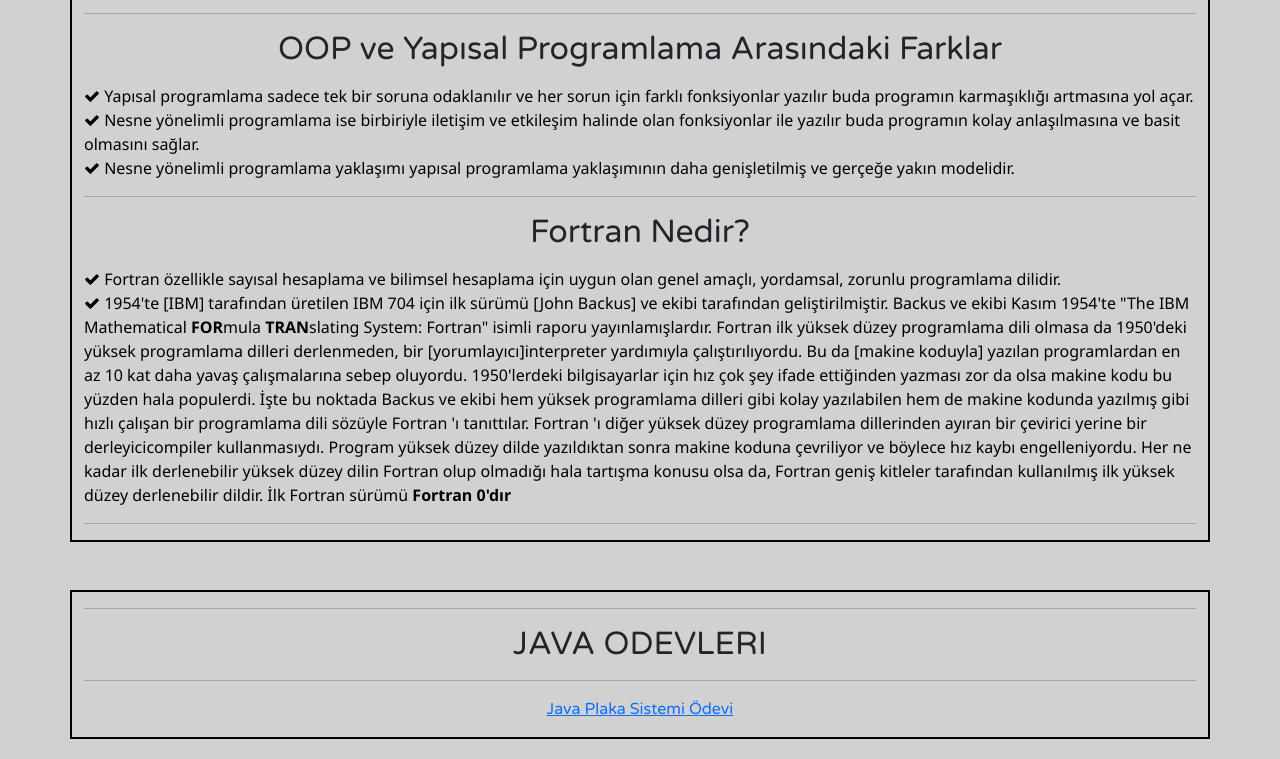
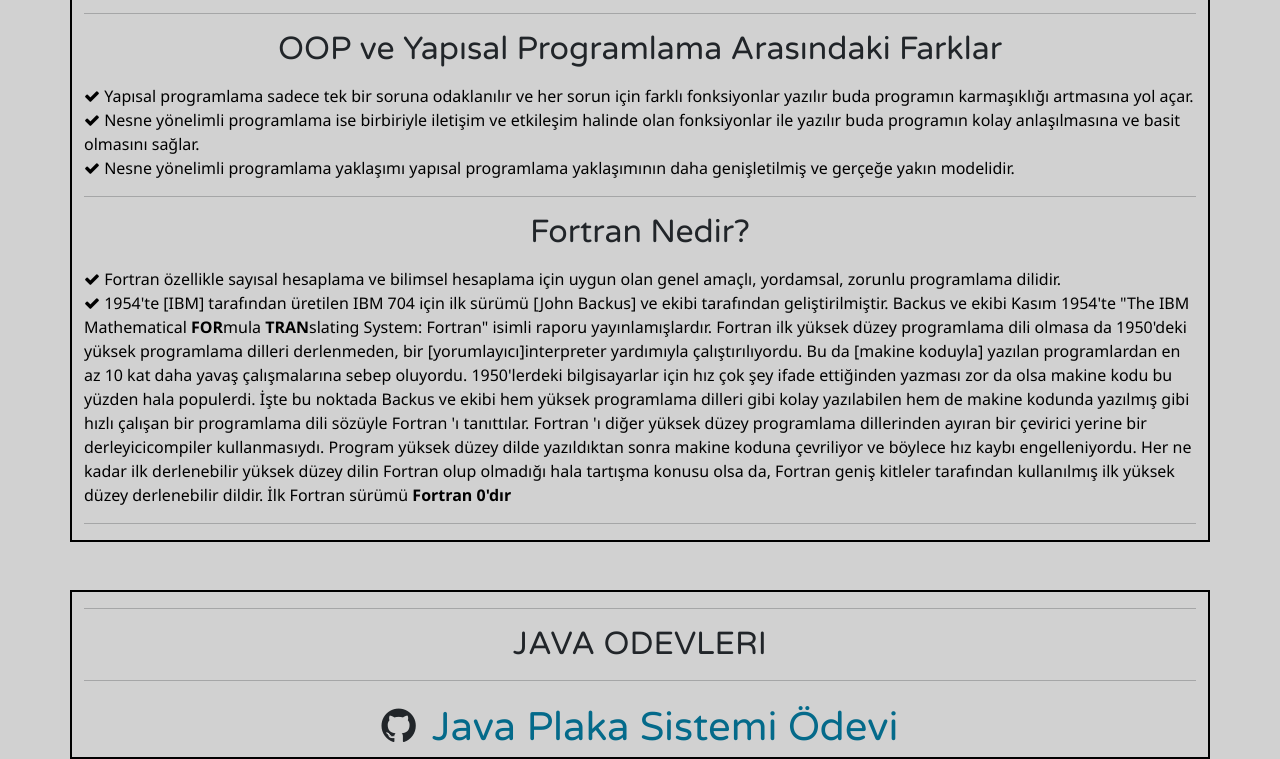
Before and after one commit to smtzengin/smtzengin.github.io, a plain HTML site: page index.html in a window 1280 px wide. Shown: the part 3674-4433 px from the top of the page. Drawn offline with Linux system fonts and the light colour scheme.

Commit message:
siteye eklemeler yapıldı

```diff
--- a/css/style.css
+++ b/css/style.css
@@ -31,6 +31,11 @@ p{
     color: cadetblue;
 }
 
+#yazi{
+    color: rgb(4, 106, 138);
+    font-size: 40px;
+}
+
 nav #asd{
     color: rgb(8, 8, 8);
     border: 1px solid rgb(0, 0, 0);
--- a/index.html
+++ b/index.html
@@ -297,11 +297,11 @@
                     <hr class="text-dark">
 
 
-                    <a href="https://github.com/smtzengin/BBGOdev/tree/main/BBGPlakaSistemi">Java Plaka Sistemi Ödevi</a>
+                    <i class="fa fa-github me-3" style="font-size: 40px;"></i><a id="yazi" target="_blank" class="text-decoration-none" href="https://github.com/smtzengin/BBGOdev/tree/main/BBGPlakaSistemi">Java Plaka Sistemi Ödevi</a>
 
 
 
-                      </p>
+
 
                 </div>
 
```
